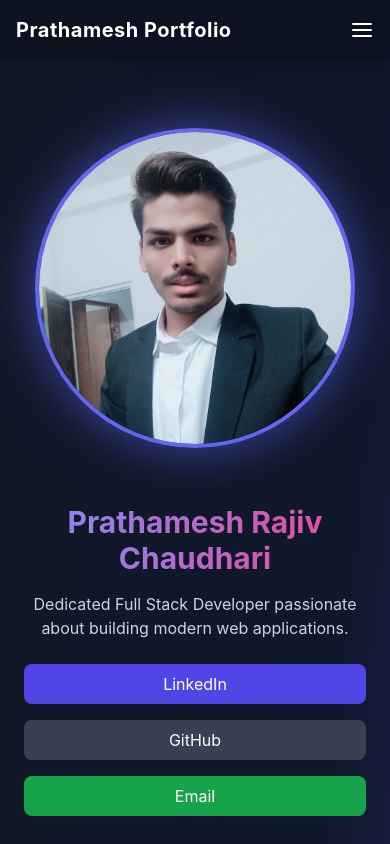
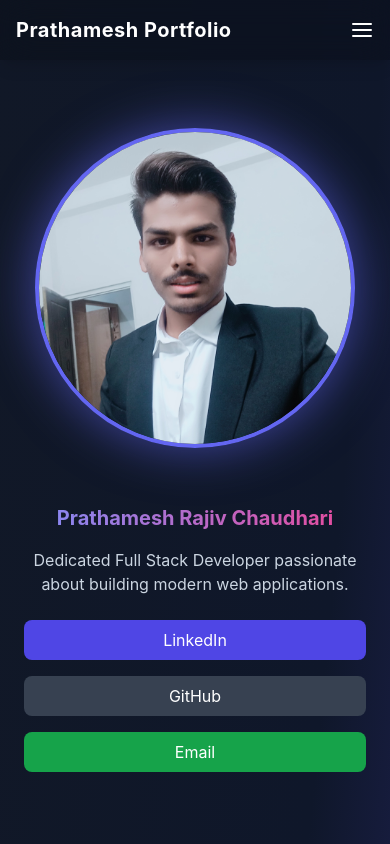
Before and after one commit to Prathamesh31-tech/my-portfolio, a React (Create React App) app: page / in a window 390 px wide. Shown: the top 844 px of the page. Built offline with nearby package versions, Linux system fonts and the light colour scheme.

Commit message:
Change headind Style

```diff
--- a/src/portfolio.jsx
+++ b/src/portfolio.jsx
@@ -198,7 +198,7 @@
           transition={{ duration: 1 }}
           className="text-center md:text-left max-w-lg"
         >
-          <h2 className="text-3xl font-bold bg-clip-text text-transparent bg-gradient-to-r from-indigo-400 to-pink-500">
+          <h2 className="text-xl md:text-3xl  font-bold bg-clip-text text-transparent bg-gradient-to-r from-indigo-400 to-pink-500">
             Prathamesh Rajiv Chaudhari
           </h2>
           <p className="mt-4 text-slate-300">
```
